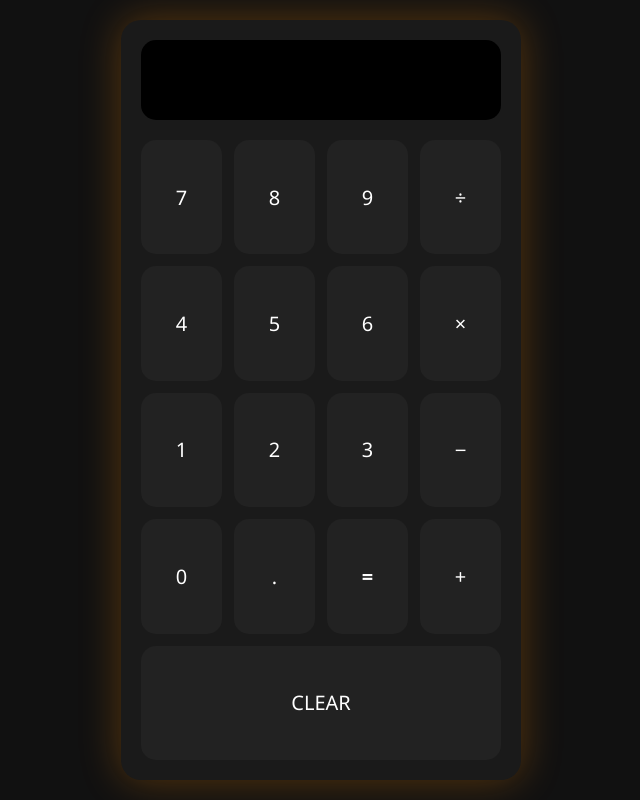
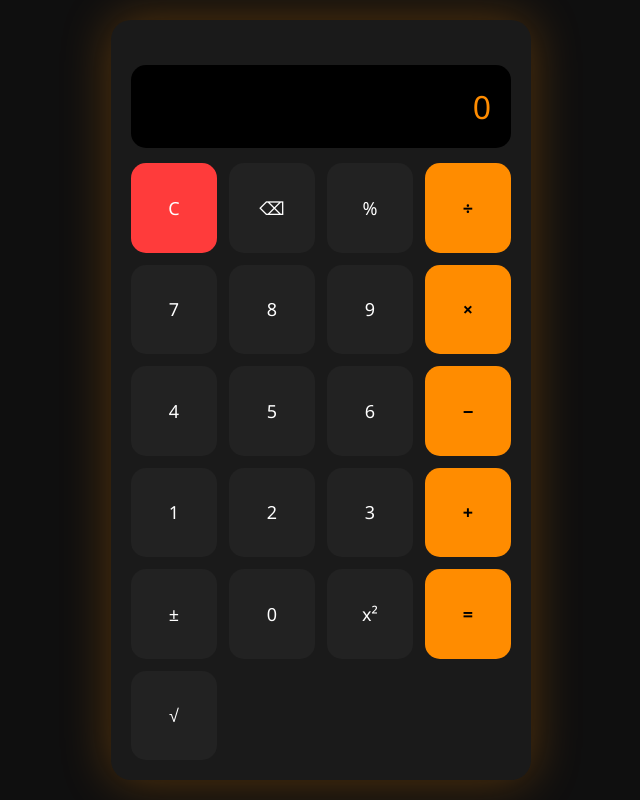
Before and after one commit to Ankit7276/budget, a plain HTML site: page calculater.html in a window 1280 px wide. Shown: the whole page, without its empty margins (319-959 px from the left). Drawn offline with Linux system fonts and the light colour scheme.

Commit message:
Update calculater.html

```diff
--- a/calculater.html
+++ b/calculater.html
@@ -3,7 +3,7 @@
 <head>
 <meta charset="UTF-8">
 <meta name="viewport" content="width=device-width, initial-scale=1.0">
-<title>Modern Calculator</title>
+<title>Pro Calculator</title>
 
 <style>
 *{
@@ -14,52 +14,61 @@
 }
 
 body{
-    height:100vh;
+    min-height:100vh;
+    background:#0f0f0f;
     display:flex;
     justify-content:center;
-    align-items:center;
-    background:#111;
+    align-items:flex-start; /* Important for top margin */
 }
 
-/* Calculator Container */
-#calculator{
+/* Main Container */
+.container{
     width:100%;
-    max-width:400px;
-    height:95vh;
+    max-width:420px;
+    min-height:calc(100vh - 40px); /* 20px top & bottom */
+    margin:20px 0; /* Top & Bottom 20px */
     background:#1a1a1a;
     border-radius:20px;
     padding:20px;
     display:flex;
     flex-direction:column;
-    box-shadow:0 0 40px rgba(255,140,0,0.3);
+    box-shadow:0 0 50px rgba(255,140,0,0.3);
+}
+
+/* History */
+.history{
+    color:#aaa;
+    font-size:14px;
+    text-align:right;
+    margin-bottom:5px;
+    min-height:20px;
 }
 
 /* Display */
-#calc-display{
-    width:100%;
-    height:80px;
+.display{
     background:#000;
     color:#ff8c00;
-    border:none;
+    font-size:32px;
+    padding:20px;
+    text-align:right;
     border-radius:15px;
-    font-size:32px;
-    text-align:right;
-    padding:20px;
-    margin-bottom:20px;
-    outline:none;
+    min-height:80px;
+    word-wrap:break-word;
+    overflow-x:auto;
 }
 
 /* Buttons Grid */
-.calc-buttons{
+.buttons{
     flex:1;
+    margin-top:15px;
     display:grid;
     grid-template-columns:repeat(4,1fr);
     gap:12px;
 }
 
 /* Buttons */
-.calc-buttons button{
-    font-size:20px;
+button{
+    font-size:18px;
     border:none;
     border-radius:15px;
     cursor:pointer;
@@ -68,42 +77,37 @@ body{
     transition:0.2s;
 }
 
-/* Hover */
-.calc-buttons button:hover{
+button:hover{
     background:#ff8c00;
     color:#000;
     transform:scale(1.05);
 }
 
-/* Active */
-.calc-buttons button:active{
+button:active{
     transform:scale(0.95);
 }
 
-/* Operator Buttons */
+/* Special Buttons */
 .operator{
     background:#ff8c00;
     color:#000;
+    font-weight:bold;
 }
 
-/* Equal Button */
 .equal{
     background:#ff8c00;
     color:#000;
     font-weight:bold;
 }
 
-/* Clear Button Full Width */
 .clear{
-    grid-column:span 4;
     background:#ff3b3b;
     color:#fff;
 }
 
 @media(max-width:500px){
-    #calculator{
-        height:100vh;
-        border-radius:0;
+    .container{
+        border-radius:20px;
     }
 }
 </style>
@@ -111,70 +115,94 @@ body{
 
 <body>
 
-<div id="calculator">
-    <input type="text" id="calc-display" readonly>
+<div class="container">
 
-    <div class="calc-buttons">
-        <button onclick="appendValue('7')">7</button>
-        <button onclick="appendValue('8')">8</button>
-        <button onclick="appendValue('9')">9</button>
-        <button class="operator" onclick="appendValue('/')">÷</button>
+    <div class="history" id="history"></div>
+    <div class="display" id="display">0</div>
 
-        <button onclick="appendValue('4')">4</button>
-        <button onclick="appendValue('5')">5</button>
-        <button onclick="appendValue('6')">6</button>
-        <button class="operator" onclick="appendValue('*')">×</button>
+    <div class="buttons">
+        <button class="clear" onclick="clearAll()">C</button>
+        <button onclick="backspace()">⌫</button>
+        <button onclick="append('%')">%</button>
+        <button class="operator" onclick="append('/')">÷</button>
 
-        <button onclick="appendValue('1')">1</button>
-        <button onclick="appendValue('2')">2</button>
-        <button onclick="appendValue('3')">3</button>
-        <button class="operator" onclick="appendValue('-')">−</button>
+        <button onclick="append('7')">7</button>
+        <button onclick="append('8')">8</button>
+        <button onclick="append('9')">9</button>
+        <button class="operator" onclick="append('*')">×</button>
 
-        <button onclick="appendValue('0')">0</button>
-        <button onclick="appendValue('.')">.</button>
+        <button onclick="append('4')">4</button>
+        <button onclick="append('5')">5</button>
+        <button onclick="append('6')">6</button>
+        <button class="operator" onclick="append('-')">−</button>
+
+        <button onclick="append('1')">1</button>
+        <button onclick="append('2')">2</button>
+        <button onclick="append('3')">3</button>
+        <button class="operator" onclick="append('+')">+</button>
+
+        <button onclick="toggleSign()">±</button>
+        <button onclick="append('0')">0</button>
+        <button onclick="square()">x²</button>
         <button class="equal" onclick="calculate()">=</button>
-        <button class="operator" onclick="appendValue('+')">+</button>
 
-        <button class="clear" onclick="clearDisplay()">CLEAR</button>
+        <button onclick="squareRoot()">√</button>
     </div>
 </div>
 
 <script>
-const display = document.getElementById("calc-display");
+let display = document.getElementById("display");
+let history = document.getElementById("history");
 
-// Append Value
-function appendValue(value){
-    display.value += value;
+function append(value){
+    if(display.innerText === "0") display.innerText = "";
+    display.innerText += value;
 }
 
-// Calculate Result (Safe)
+function clearAll(){
+    display.innerText = "0";
+    history.innerText = "";
+}
+
+function backspace(){
+    display.innerText = display.innerText.slice(0,-1) || "0";
+}
+
+function toggleSign(){
+    display.innerText = display.innerText.startsWith("-") ?
+        display.innerText.slice(1) :
+        "-" + display.innerText;
+}
+
+function square(){
+    let val = parseFloat(display.innerText);
+    history.innerText = val + "²";
+    display.innerText = val * val;
+}
+
+function squareRoot(){
+    let val = parseFloat(display.innerText);
+    history.innerText = "√" + val;
+    display.innerText = Math.sqrt(val);
+}
+
 function calculate(){
     try{
-        display.value = Function('"use strict";return (' + display.value + ')')();
+        history.innerText = display.innerText;
+        display.innerText = Function('"use strict";return (' + display.innerText + ')')();
     }catch{
-        display.value = "Error";
+        display.innerText = "Error";
     }
 }
 
-// Clear
-function clearDisplay(){
-    display.value = "";
-}
-
-// Keyboard Support
+/* Keyboard Support */
 document.addEventListener("keydown", function(e){
-    if(!isNaN(e.key) || ['+','-','*','/','.'].includes(e.key)){
-        appendValue(e.key);
+    if(!isNaN(e.key) || ['+','-','*','/','.','%'].includes(e.key)){
+        append(e.key);
     }
-    if(e.key === "Enter"){
-        calculate();
-    }
-    if(e.key === "Backspace"){
-        display.value = display.value.slice(0,-1);
-    }
-    if(e.key === "Escape"){
-        clearDisplay();
-    }
+    if(e.key === "Enter") calculate();
+    if(e.key === "Backspace") backspace();
+    if(e.key === "Escape") clearAll();
 });
 </script>
 
```
